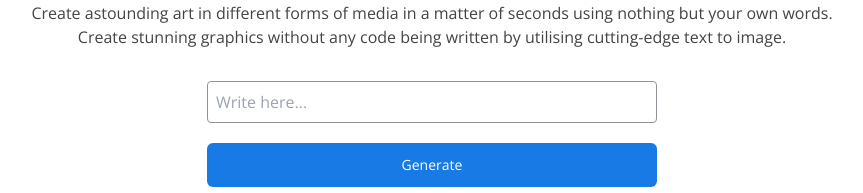
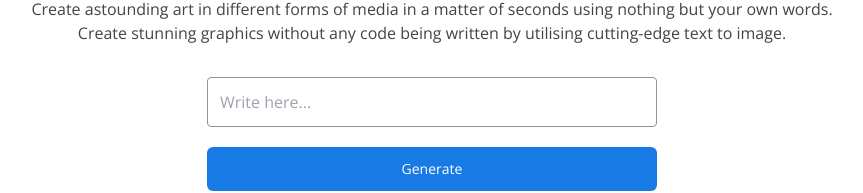
Before and after one commit to Dr-Oxy/teksimage, a Next.js app: page / in a window 1280 px wide. Shown: the part 347-540 px from the top of the page, without its empty margins (208-1071 px from the left). Built offline with nearby package versions, Linux system fonts and the light colour scheme; no server answers.

Commit message:
input fix, upload update

```diff
--- a/pages/index.js
+++ b/pages/index.js
@@ -40,7 +40,7 @@ export default function Home() {
 
           <form onSubmit={generatePrompt} className="mt-8 lg:w-[450px] mx-auto">
             <input
-              className="w-full bg-white border border-[#8F9499] text-sm lg:text-base p-2 rounded"
+              className="w-full bg-white border border-[#8F9499] text-base p-3 rounded"
               type="text"
               placeholder="Write here..."
               {...register('prompt', { required: true, maxLength: 1000 })}
```
